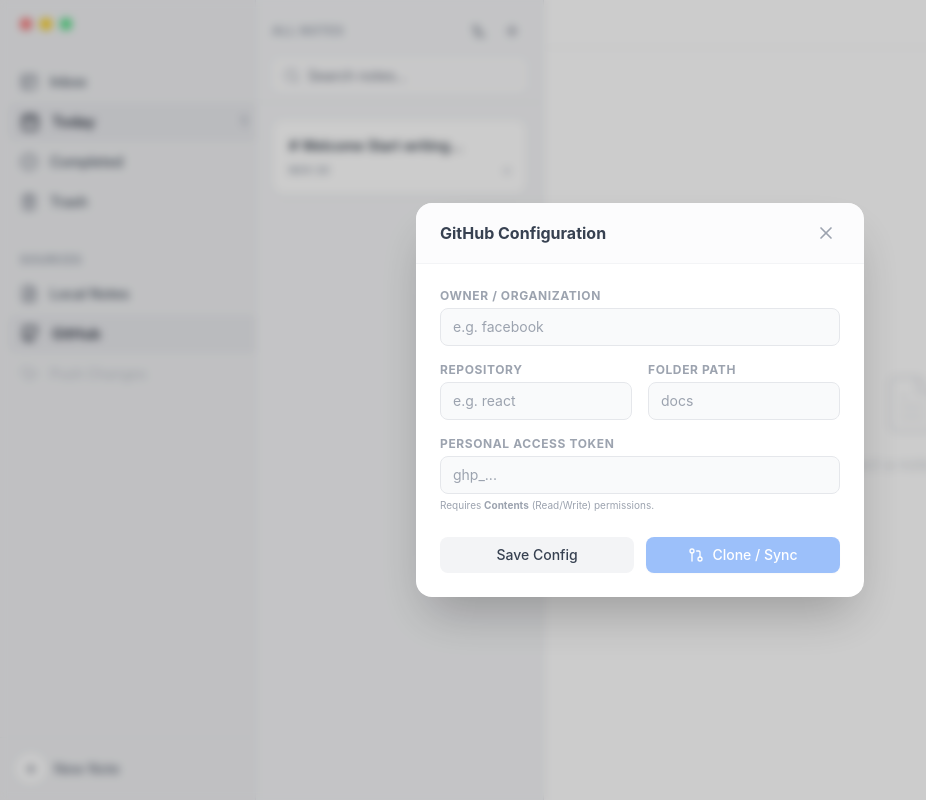
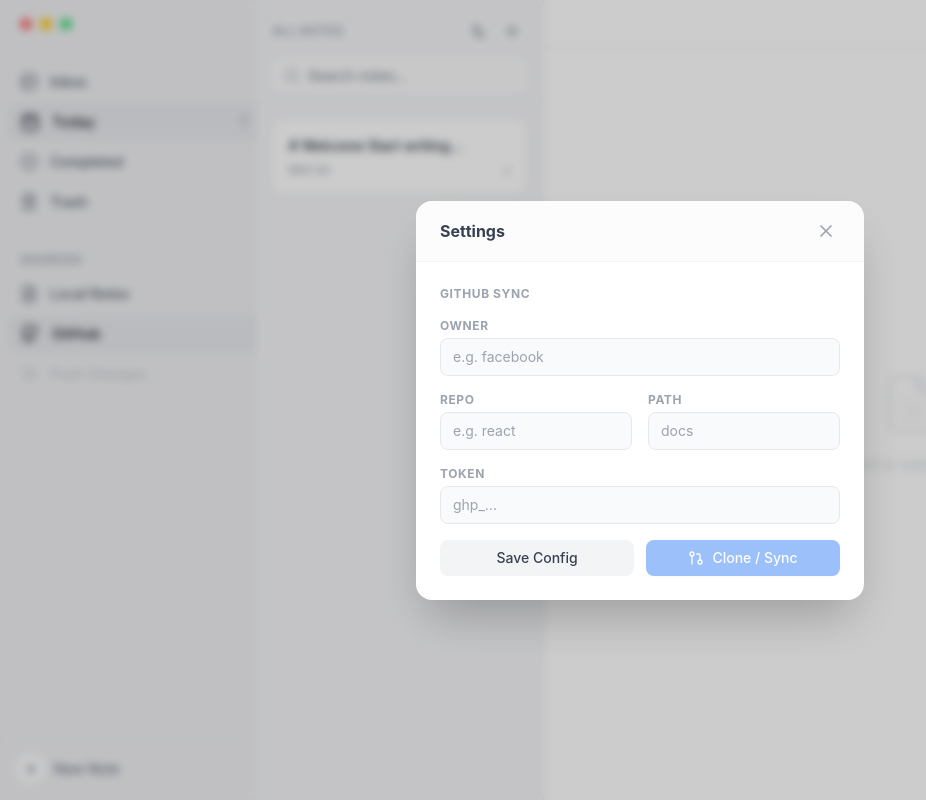
Before and after one commit to blackpirateapps/markdown-editor-react, a React (Vite) app: page / in a window 1280 px wide. Both pictures are taken after a click on the button "GitHub". Shown: the whole page, without its empty margins (0-926 px from the left). Built offline with nearby package versions, Linux system fonts and the light colour scheme; the HTML template or start-up script is replaced by a standard one.

Commit message:
init commit

```diff
--- a/src/App.jsx
+++ b/src/App.jsx
@@ -4,7 +4,8 @@
   Search, FileText, Trash2, Layout, CheckCircle2,
   Github, Loader2, X, RefreshCw, Eye, PenLine,
   ExternalLink, UploadCloud, FileDiff, AlertCircle,
-  GitPullRequest, Menu, Tag, Hash, SortAsc, Clock, CalendarDays
+  GitPullRequest, Menu, Tag, Hash, SortAsc, Clock, CalendarDays,
+  Wifi, WifiOff, DownloadCloud
 } from 'lucide-react';
 
 // --- Constants ---
@@ -312,7 +313,7 @@
     );
 };
 
-const SettingsModal = ({ isOpen, onClose, config, onSave, onFetch, isLoading, progress, error }) => {
+const SettingsModal = ({ isOpen, onClose, config, onSave, onFetch, isLoading, progress, error, installPrompt, onInstall }) => {
     const [localConfig, setLocalConfig] = useState(config);
     useEffect(() => { if (isOpen) setLocalConfig(config); }, [isOpen, config]);
     if (!isOpen) return null;
@@ -320,36 +321,38 @@
         <div className="fixed inset-0 z-[60] flex items-center justify-center bg-black/20 backdrop-blur-sm p-4 anim-fade">
             <div className="bg-white rounded-2xl shadow-2xl w-full max-w-md overflow-hidden anim-pop" onClick={e => e.stopPropagation()}>
                 <div className="px-6 py-4 border-b border-gray-100 flex justify-between items-center bg-gray-50/50">
-                    <h3 className="font-bold text-gray-700">GitHub Configuration</h3>
+                    <h3 className="font-bold text-gray-700">Settings</h3>
                     <button onClick={onClose} disabled={isLoading} className="p-1 hover:bg-gray-200 rounded-full text-gray-400 transition-colors disabled:opacity-50 active:scale-95"><X size={20}/></button>
                 </div>
-                <div className="p-6 space-y-4">
-                    <div className="anim-slide-up delay-100">
-                        <label className="block text-xs font-bold text-gray-400 uppercase tracking-wider mb-1">Owner / Organization</label>
+
+                <div className="p-6 space-y-6">
+                    {/* GitHub Section */}
+                    <div className="space-y-4">
+                        <h4 className="text-xs font-bold text-gray-400 uppercase tracking-wider">GitHub Sync</h4>
+                        <div>
+                            <label className="block text-xs font-bold text-gray-400 uppercase tracking-wider mb-1">Owner</label>
                             <input type="text" value={localConfig.owner} onChange={(e) => setLocalConfig({...localConfig, owner: e.target.value})} placeholder="e.g. facebook" disabled={isLoading} className="w-full bg-gray-50 border border-gray-200 rounded-lg px-3 py-2 text-sm focus:ring-2 focus:ring-blue-500/20 focus:border-blue-500 outline-none transition-all" />
                         </div>
-                    <div className="flex gap-4 anim-slide-up delay-200">
+                        <div className="flex gap-4">
                             <div className="flex-1">
-                            <label className="block text-xs font-bold text-gray-400 uppercase tracking-wider mb-1">Repository</label>
+                                <label className="block text-xs font-bold text-gray-400 uppercase tracking-wider mb-1">Repo</label>
                                 <input type="text" value={localConfig.repo} onChange={(e) => setLocalConfig({...localConfig, repo: e.target.value})} placeholder="e.g. react" disabled={isLoading} className="w-full bg-gray-50 border border-gray-200 rounded-lg px-3 py-2 text-sm focus:ring-2 focus:ring-blue-500/20 focus:border-blue-500 outline-none transition-all" />
                             </div>
                             <div className="flex-1">
-                            <label className="block text-xs font-bold text-gray-400 uppercase tracking-wider mb-1">Folder Path</label>
+                                <label className="block text-xs font-bold text-gray-400 uppercase tracking-wider mb-1">Path</label>
                                 <input type="text" value={localConfig.path || ''} onChange={(e) => setLocalConfig({...localConfig, path: e.target.value})} placeholder="docs" disabled={isLoading} className="w-full bg-gray-50 border border-gray-200 rounded-lg px-3 py-2 text-sm focus:ring-2 focus:ring-blue-500/20 focus:border-blue-500 outline-none transition-all" />
                             </div>
                         </div>
-                    <div className="anim-slide-up delay-300">
-                        <label className="block text-xs font-bold text-gray-400 uppercase tracking-wider mb-1">Personal Access Token</label>
+                        <div>
+                            <label className="block text-xs font-bold text-gray-400 uppercase tracking-wider mb-1">Token</label>
                             <input type="password" value={localConfig.token} onChange={(e) => setLocalConfig({...localConfig, token: e.target.value})} placeholder="ghp_..." disabled={isLoading} className="w-full bg-gray-50 border border-gray-200 rounded-lg px-3 py-2 text-sm focus:ring-2 focus:ring-blue-500/20 focus:border-blue-500 outline-none transition-all" />
-                        <p className="text-[10px] text-gray-400 mt-1">Requires <b>Contents</b> (Read/Write) permissions.</p>
                         </div>
                         {error && (
-                        <div className="p-3 bg-red-50 text-red-600 text-xs rounded-lg border border-red-100 anim-pop flex items-start gap-2">
+                            <div className="p-3 bg-red-50 text-red-600 text-xs rounded-lg border border-red-100 flex items-start gap-2">
                                 <AlertCircle size={16} className="shrink-0 mt-0.5"/>
                                 <span>{error}</span>
                             </div>
                         )}
-                    <div className="pt-2 space-y-3 anim-slide-up delay-300">
                         <div className="flex gap-3">
                             <button onClick={() => onSave(localConfig)} disabled={isLoading} className="flex-1 py-2 bg-gray-100 hover:bg-gray-200 text-gray-700 text-sm font-medium rounded-lg transition-colors active:scale-95">Save Config</button>
                             <button onClick={() => onFetch(localConfig)} disabled={isLoading || !localConfig.owner || !localConfig.repo} className="flex-1 py-2 bg-blue-500 hover:bg-blue-600 disabled:opacity-50 disabled:cursor-not-allowed text-white text-sm font-medium rounded-lg transition-colors flex items-center justify-center gap-2 shadow-sm active:scale-95">
@@ -358,6 +361,17 @@
                         </div>
                         {isLoading && progress.total > 0 && <div className="w-full bg-gray-100 rounded-full h-1.5 overflow-hidden"><div className="bg-blue-500 h-full rounded-full transition-all duration-300 ease-out" style={{ width: `${(progress.current / progress.total) * 100}%` }} /></div>}
                     </div>
+
+                    {/* Install App Section (Only if available) */}
+                    {installPrompt && (
+                        <div className="pt-4 border-t border-gray-100">
+                             <h4 className="text-xs font-bold text-gray-400 uppercase tracking-wider mb-2">Application</h4>
+                             <button onClick={onInstall} className="w-full flex items-center justify-center gap-2 py-2.5 bg-gray-900 text-white rounded-lg text-sm font-medium hover:bg-black transition-all active:scale-95">
+                                <DownloadCloud size={16}/>
+                                <span>Install App</span>
+                             </button>
+                        </div>
+                    )}
                 </div>
             </div>
         </div>
@@ -409,6 +423,10 @@
   const [sortOption, setSortOption] = useState('lastmod'); // 'date', 'lastmod', 'tags'
   const [isSortMenuOpen, setIsSortMenuOpen] = useState(false);
 
+  // PWA & Offline State
+  const [isOnline, setIsOnline] = useState(navigator.onLine);
+  const [installPrompt, setInstallPrompt] = useState(null);
+
   // Tag State
   const [isTagMenuOpen, setIsTagMenuOpen] = useState(false);
   const tagButtonRef = useRef(null);
@@ -424,7 +442,29 @@
   const [pushError, setPushError] = useState(null);
   const [githubConfig, setGithubConfig] = useState({ owner: '', repo: '', path: '', token: '' });
 
-  // Initial Load
+  // --- Effects ---
+
+  // 1. Online/Offline & Install Prompt
+  useEffect(() => {
+    const handleOnline = () => setIsOnline(true);
+    const handleOffline = () => setIsOnline(false);
+    const handleInstallPrompt = (e) => {
+        e.preventDefault();
+        setInstallPrompt(e);
+    };
+
+    window.addEventListener('online', handleOnline);
+    window.addEventListener('offline', handleOffline);
+    window.addEventListener('beforeinstallprompt', handleInstallPrompt);
+
+    return () => {
+        window.removeEventListener('online', handleOnline);
+        window.removeEventListener('offline', handleOffline);
+        window.removeEventListener('beforeinstallprompt', handleInstallPrompt);
+    };
+  }, []);
+
+  // 2. Initial Data Load
   useEffect(() => {
     const savedNotes = localStorage.getItem('things3-md-notes');
     const savedConfig = localStorage.getItem('things3-gh-config');
@@ -440,6 +480,7 @@
     }
   }, []);
 
+  // 3. Persist Data
   useEffect(() => {
     localStorage.setItem('things3-md-notes', JSON.stringify(notes));
   }, [notes]);
@@ -465,7 +506,7 @@
           if (sortOption === 'date') {
               const d1 = new Date(aFm.date || a.updatedAt);
               const d2 = new Date(bFm.date || b.updatedAt);
-              return d2 - d1; // Descending
+              return d2 - d1;
           } else if (sortOption === 'tags') {
               const t1 = aFm.tags[0] || 'zzzz';
               const t2 = bFm.tags[0] || 'zzzz';
@@ -473,7 +514,7 @@
           } else {
               const d1 = new Date(aFm.lastmod || a.updatedAt);
               const d2 = new Date(bFm.lastmod || b.updatedAt);
-              return d2 - d1; // Descending
+              return d2 - d1;
           }
       });
 
@@ -485,9 +526,21 @@
   const activeNoteParsed = activeNote ? parseFrontmatter(activeNote.content) : { tags: [] };
 
   // --- Handlers ---
+  const handleInstallApp = () => {
+      if (installPrompt) {
+          installPrompt.prompt();
+          installPrompt.userChoice.then((choiceResult) => {
+              if (choiceResult.outcome === 'accepted') {
+                  setInstallPrompt(null);
+              }
+          });
+      }
+  };
+
   const handleSaveConfig = (config) => { setGithubConfig(config); localStorage.setItem('things3-gh-config', JSON.stringify(config)); setFetchError(null); };
 
   const fetchFromGithub = async (configToUse) => {
+    if (!isOnline) { setFetchError("You are offline."); return; }
     setIsFetching(true); setFetchError(null); setFetchProgress({ current: 0, total: 0 });
     const config = configToUse || githubConfig;
     const headers = { 'Accept': 'application/vnd.github.v3+json' };
@@ -538,6 +591,7 @@
   };
 
   const pushToGithub = async (message) => {
+      if (!isOnline) { setPushError("You are offline."); return; }
       setIsPushing(true); setPushError(null); setPushProgress({ current: 0, total: dirtyNotes.length });
       const config = githubConfig;
       const headers = { 'Accept': 'application/vnd.github.v3+json', 'Content-Type': 'application/json' };
@@ -603,7 +657,25 @@
   return (
     <div className="flex h-screen w-full bg-gray-50 font-sans selection:bg-blue-200 text-gray-900 overflow-hidden">
 
-      <SettingsModal isOpen={isSettingsOpen} onClose={() => setIsSettingsOpen(false)} config={githubConfig} onSave={handleSaveConfig} onFetch={fetchFromGithub} isLoading={isFetching} progress={fetchProgress} error={fetchError} />
+      {/* Offline Banner */}
+      {!isOnline && (
+        <div className="absolute top-0 left-0 right-0 bg-red-500 text-white text-[10px] font-bold text-center py-1 z-[70] anim-slide-up">
+          YOU ARE OFFLINE
+        </div>
+      )}
+
+      <SettingsModal
+          isOpen={isSettingsOpen}
+          onClose={() => setIsSettingsOpen(false)}
+          config={githubConfig}
+          onSave={handleSaveConfig}
+          onFetch={fetchFromGithub}
+          isLoading={isFetching}
+          progress={fetchProgress}
+          error={fetchError}
+          installPrompt={installPrompt}
+          onInstall={handleInstallApp}
+      />
       <CommitModal isOpen={isCommitOpen} onClose={() => setIsCommitOpen(false)} dirtyNotes={dirtyNotes} onPush={pushToGithub} isPushing={isPushing} pushProgress={pushProgress} error={pushError} />
 
       {/* Sidebar */}
@@ -621,11 +693,20 @@
           <div className="mt-8 px-3 mb-2 text-xs font-bold text-gray-400 uppercase tracking-wider">Sources</div>
           <SidebarItem icon={FileText} label="Local Notes" />
           <SidebarItem icon={Github} label="GitHub" onClick={() => setIsSettingsOpen(true)} isActive={isSettingsOpen} />
-          <button onClick={() => setIsCommitOpen(true)} disabled={dirtyNotes.length === 0} className={`w-full flex items-center justify-between px-3 py-2 mt-1 mb-1 rounded-lg text-sm font-medium transition-all duration-200 ${dirtyNotes.length > 0 ? 'text-blue-600 bg-blue-50 hover:bg-blue-100 cursor-pointer' : 'text-gray-400 cursor-default opacity-50'}`}>
+
+          {/* Install App Button (Desktop Chrome/Edge) */}
+          {installPrompt && (
+            <button onClick={handleInstallApp} className="w-full flex items-center justify-between px-3 py-2 mb-1 rounded-lg text-sm font-medium text-blue-600 hover:bg-blue-50 transition-all duration-200">
+                <div className="flex items-center gap-3"><DownloadCloud size={18} /><span>Install App</span></div>
+            </button>
+          )}
+
+          <button onClick={() => setIsCommitOpen(true)} disabled={dirtyNotes.length === 0 || !isOnline} className={`w-full flex items-center justify-between px-3 py-2 mt-1 mb-1 rounded-lg text-sm font-medium transition-all duration-200 ${dirtyNotes.length > 0 && isOnline ? 'text-blue-600 bg-blue-50 hover:bg-blue-100 cursor-pointer' : 'text-gray-400 cursor-default opacity-50'}`}>
               <div className="flex items-center gap-3"><UploadCloud size={18} /><span>Push Changes</span></div>
               {dirtyNotes.length > 0 && <span className="text-xs font-bold bg-blue-500 text-white px-1.5 py-0.5 rounded-full">{dirtyNotes.length}</span>}
           </button>
         </div>
+
         {/* Restored Footer Button */}
         <div className="p-4 border-t border-gray-200/50">
           <button onClick={handleCreateNote} className="flex items-center gap-2 text-gray-500 hover:text-blue-600 transition-all duration-300 group w-full">
@@ -647,10 +728,15 @@
                 <div className="flex items-center justify-between">
                     <div className="flex items-center gap-2 md:hidden">
                         <button onClick={() => setIsSettingsOpen(true)} className="p-2 bg-white rounded-full shadow-sm text-gray-400 hover:text-blue-500 active:scale-95"><Settings size={18}/></button>
+                        {/* Mobile Offline Indicator */}
+                        {!isOnline && <WifiOff size={16} className="text-red-500"/>}
                         <h1 className="text-xl font-bold text-gray-900">Notes</h1>
                     </div>
                     <div className="hidden md:flex items-center justify-between w-full">
+                        <div className="flex items-center gap-2">
                             <span className="text-xs font-bold text-gray-400 uppercase tracking-wider">All Notes</span>
+                            {!isOnline && <span className="text-[10px] font-bold text-red-500 bg-red-50 px-1.5 rounded">OFFLINE</span>}
+                        </div>
                         <div className="flex items-center gap-1">
                              <div className="relative">
                                 <button onClick={() => setIsSortMenuOpen(!isSortMenuOpen)} className="p-1.5 hover:bg-gray-200 rounded text-gray-500 transition-colors"><SortAsc size={16} /></button>
@@ -669,7 +755,7 @@
                             </button>
                             {isSortMenuOpen && <SortMenu currentSort={sortOption} onSortChange={setSortOption} onClose={() => setIsSortMenuOpen(false)} />}
                         </div>
-                        <button onClick={() => setIsCommitOpen(true)} disabled={dirtyNotes.length === 0} className={`md:hidden p-2 rounded-full shadow-sm active:scale-95 ${dirtyNotes.length > 0 ? 'bg-blue-500 text-white' : 'bg-white text-gray-300'}`}><UploadCloud size={18}/></button>
+                        <button onClick={() => setIsCommitOpen(true)} disabled={dirtyNotes.length === 0 || !isOnline} className={`md:hidden p-2 rounded-full shadow-sm active:scale-95 ${dirtyNotes.length > 0 && isOnline ? 'bg-blue-500 text-white' : 'bg-white text-gray-300'}`}><UploadCloud size={18}/></button>
                         <button onClick={handleCreateNote} className="p-2 bg-blue-500 text-white rounded-full shadow-sm active:scale-90 hover:bg-blue-600 transition-all">
                             <Plus size={20} />
                         </button>
```
Lines whose indentation alone changed are shown as unchanged.
